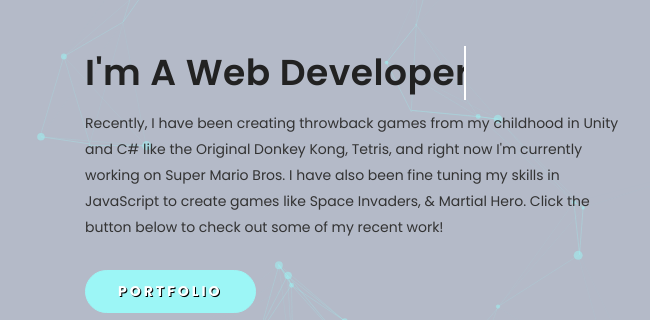
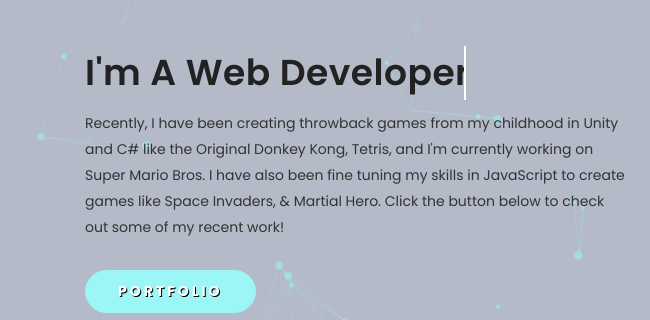
Before and after one commit to MarkHegz/portfolio2023, a plain HTML site: page HTML/index.html in a window 1280 px wide. Shown: the part 184-504 px from the top of the page, 0-650 px from the left. Drawn offline with Linux system fonts and the light colour scheme; grey boxes are pictures that could not be loaded; files whose address does not match are found by name.

Commit message:
fixing typo

```diff
--- a/HTML/index.html
+++ b/HTML/index.html
@@ -99,7 +99,7 @@
 										<b class="fw_600">& a Game Developer</b>
 									</span>
 								</h1>
-								<p>Recently, I have been creating throwback games from my childhood in Unity and C# like the Original Donkey Kong, Tetris, and right now I'm currently working on Super Mario Bros. I have also been fine tuning my skills in JavaScript to create games like Space Invaders, & Martial Hero. Click the button below to check out some of my recent work!</p>
+								<p>Recently, I have been creating throwback games from my childhood in Unity and C# like the Original Donkey Kong, Tetris, and I'm currently working on Super Mario Bros. I have also been fine tuning my skills in JavaScript to create games like Space Invaders, & Martial Hero. Click the button below to check out some of my recent work!</p>
 								<a href="#portfolio" class="btn btn-secondary banner_btn">Portfolio</a>
 							</div>
 						</div>
```
